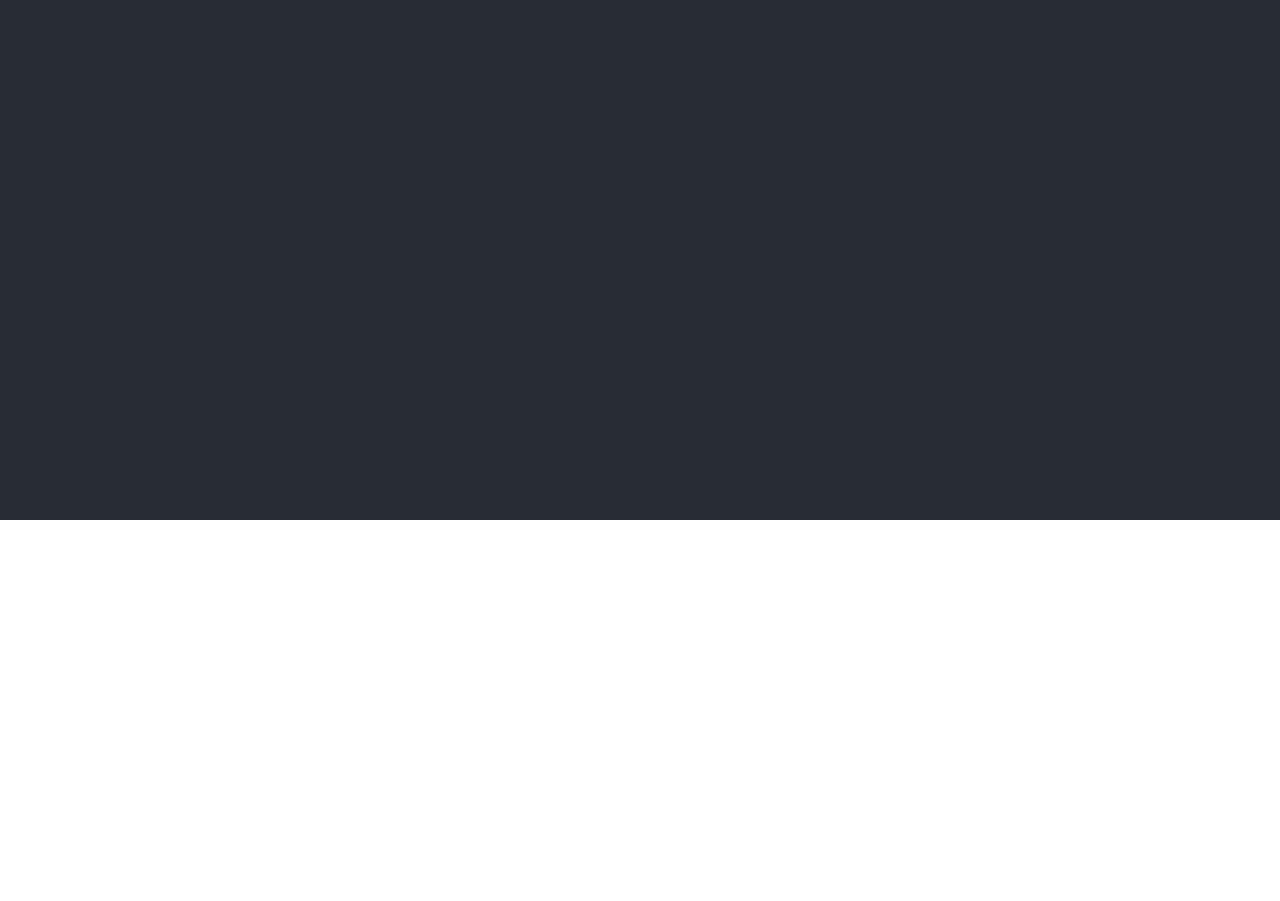
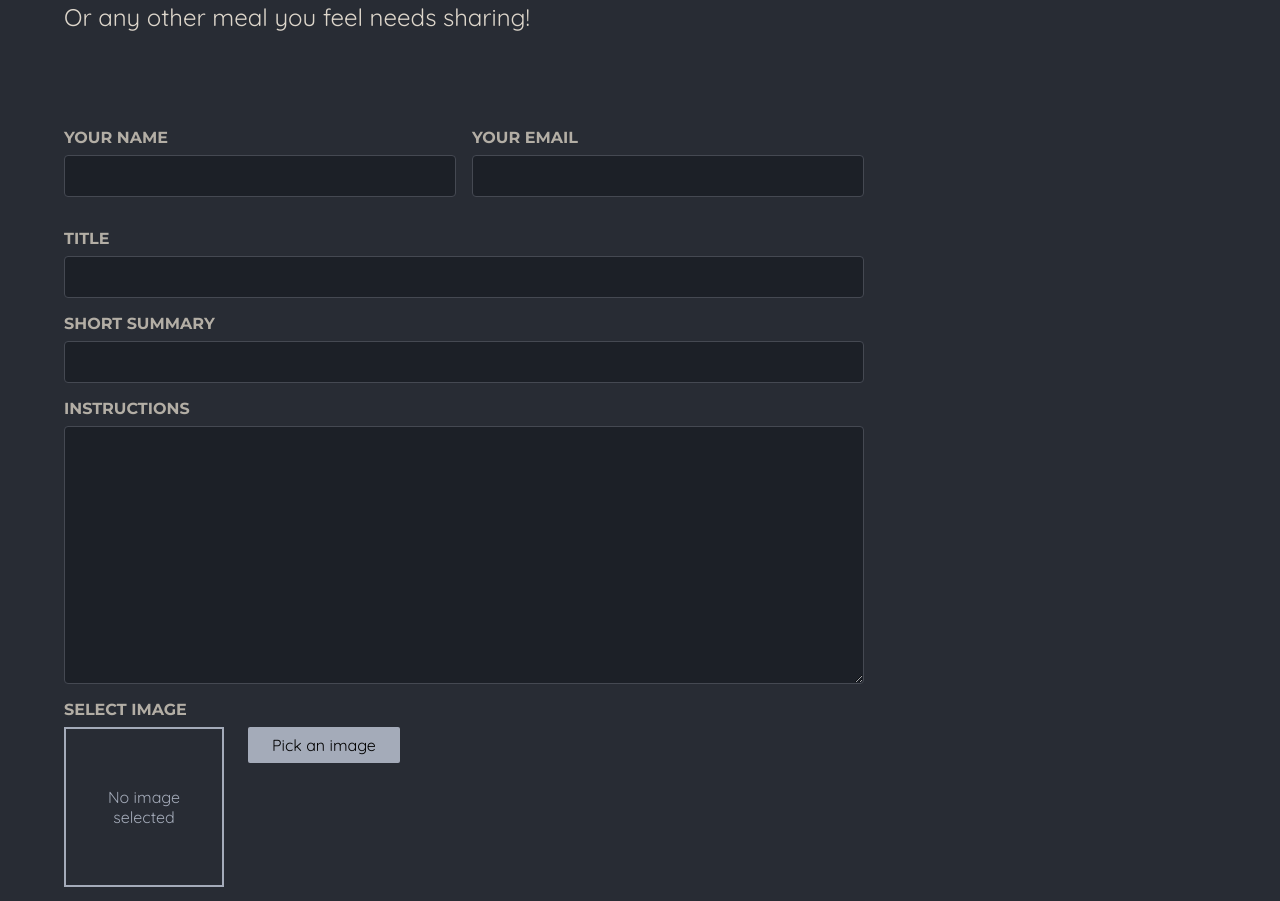
Before and after one commit to RAWoiwode/re-foodies-app, a Next.js app: page /meals/share in a window 1280 px wide. Shown: the part 280-1181 px from the top of the page. Before the commit the page ends 800 px from the top, so only its background shows below. Built offline with nearby package versions, Linux system fonts and the light colour scheme.

Commit message:
Fleshing out the share page, and working on an Image Picker

```diff
--- a/app/meals/share/page.js
+++ b/app/meals/share/page.js
@@ -1,7 +1,50 @@
-import React from "react";
+import ImagePicker from "@/components/meals/image-picker";
+import styles from "./page.module.css";
 
-const MealsSharePage = () => {
-  return <h1>Meals Share</h1>;
-};
-
-export default MealsSharePage;
+export default function ShareMealPage() {
+  return (
+    <>
+      <header className={styles.header}>
+        <h1>
+          Share your <span className={styles.highlight}>favorite meal</span>
+        </h1>
+        <p>Or any other meal you feel needs sharing!</p>
+      </header>
+      <main className={styles.main}>
+        <form className={styles.form}>
+          <div className={styles.row}>
+            <p>
+              <label htmlFor="name">Your name</label>
+              <input type="text" id="name" name="name" required />
+            </p>
+            <p>
+              <label htmlFor="email">Your email</label>
+              <input type="email" id="email" name="email" required />
+            </p>
+          </div>
+          <p>
+            <label htmlFor="title">Title</label>
+            <input type="text" id="title" name="title" required />
+          </p>
+          <p>
+            <label htmlFor="summary">Short Summary</label>
+            <input type="text" id="summary" name="summary" required />
+          </p>
+          <p>
+            <label htmlFor="instructions">Instructions</label>
+            <textarea
+              id="instructions"
+              name="instructions"
+              rows="10"
+              required
+            ></textarea>
+          </p>
+          <ImagePicker label={"Select Image"} />
+          <p className={styles.actions}>
+            <button type="submit">Share Meal</button>
+          </p>
+        </form>
+      </main>
+    </>
+  );
+}
--- /dev/null
+++ b/app/meals/share/page.module.css
@@ -0,0 +1,98 @@
+.header {
+  gap: 3rem;
+  margin: 3rem auto 5rem auto;
+  width: 90%;
+  max-width: 75rem;
+  color: #ddd6cb;
+  font-size: 1.5rem;
+}
+
+.header h1 {
+  font-family: "Montserrat", sans-serif;
+}
+
+.highlight {
+  background: linear-gradient(90deg, #f9572a, #ff8a05);
+  background-clip: text;
+  -webkit-background-clip: text;
+  -webkit-text-fill-color: transparent;
+}
+
+.main {
+  width: 90%;
+  max-width: 75rem;
+  margin: 3rem auto;
+  color: white;
+}
+
+.form {
+  max-width: 50rem;
+}
+
+.form label {
+  display: block;
+  margin-bottom: 0.5rem;
+  font-size: 1rem;
+  font-family: "Montserrat", sans-serif;
+  text-transform: uppercase;
+  color: #b3aea5;
+  font-weight: bold;
+}
+
+.form input,
+.form textarea {
+  display: block;
+  width: 100%;
+  padding: 0.5rem 1rem;
+  border-radius: 4px;
+  border: 1px solid #454952;
+  background: #1c2027;
+  font-size: 1.25rem;
+  font-family: "Montserrat", sans-serif;
+  color: #ddd6cb;
+}
+
+.form input:focus,
+.form textarea:focus {
+  outline-color: #f99f2a;
+  background-color: #1f252d;
+}
+
+.row {
+  display: flex;
+  gap: 1rem;
+}
+
+.row p {
+  width: 100%;
+}
+
+.actions {
+  text-align: right;
+}
+
+.actions button {
+  border: 0;
+  padding: 0.75rem 2rem;
+  background: linear-gradient(90deg, #f9572a, #ff9b05);
+  border: none;
+  color: #ffffff;
+  border-radius: 2px;
+  cursor: pointer;
+  font: inherit;
+  font-size: 1.25rem;
+  box-shadow: 0 2px 5px rgba(0, 0, 0, 0.3);
+}
+
+.actions button:hover,
+.actions button:focus {
+  background: linear-gradient(90deg, #fd4715, #f9b241);
+}
+
+.actions button:disabled,
+.actions button:hover:disabled,
+.actions button:focus:disabled {
+  background: #ccc;
+  color: #979797;
+  cursor: not-allowed;
+}
--- /dev/null
+++ b/components/meals/image-picker.js
@@ -0,0 +1,55 @@
+"use client";
+import { useRef, useState } from "react";
+import styles from "./image-picker.module.css";
+import Image from "next/image";
+
+const ImagePicker = ({ label, name }) => {
+  const imageRef = useRef();
+  const [imageSelect, setImageSelect] = useState();
+
+  const handleClick = () => {
+    imageRef.current.click();
+  };
+
+  const handleImageChange = (event) => {
+    const file = event.target.files[0];
+    if (!file) {
+      setImageSelect(null);
+      return;
+    }
+    const fileReader = new FileReader();
+    fileReader.onload = () => {
+      setImageSelect(fileReader.result);
+    };
+    fileReader.readAsDataURL(file);
+  };
+
+  return (
+    <div className={styles.picker}>
+      <label htmlFor={name}>{label}</label>
+      <div className={styles.controls}>
+        <div className={styles.preview}>
+          {!imageSelect && <p>No image selected</p>}
+          {imageSelect && (
+            <Image src={imageSelect} alt="selected image" fill sizes="10vw" />
+          )}
+        </div>
+        <input
+          className={styles.input}
+          ref={imageRef}
+          type="file"
+          id={name}
+          accept="image/png, image/jpeg"
+          name={name}
+          onChange={handleImageChange}
+          required
+        />
+        <button className={styles.button} type="button" onClick={handleClick}>
+          Pick an image
+        </button>
+      </div>
+    </div>
+  );
+};
+
+export default ImagePicker;
--- /dev/null
+++ b/components/meals/image-picker.module.css
@@ -0,0 +1,45 @@
+.controls {
+  display: flex;
+  align-items: flex-start;
+  gap: 1.5rem;
+  margin-bottom: 1rem;
+}
+
+.picker .input {
+  display: none;
+}
+
+.picker .button {
+  border: 0;
+  padding: 0.5rem 1.5rem;
+  background: #a4abb9;
+  border-radius: 2px;
+  cursor: pointer;
+  font: inherit;
+}
+
+.picker .button:hover,
+.picker .button:focus {
+  background: #b3b9c6;
+}
+
+.preview {
+  width: 10rem;
+  height: 10rem;
+  border: 2px solid #a4abb9;
+  display: flex;
+  justify-content: center;
+  align-items: center;
+  text-align: center;
+  color: #a4abb9;
+  position: relative;
+}
+
+.preview p {
+  margin: 0;
+  padding: 1rem;
+}
+
+.preview img {
+  object-fit: cover;
+}
```
